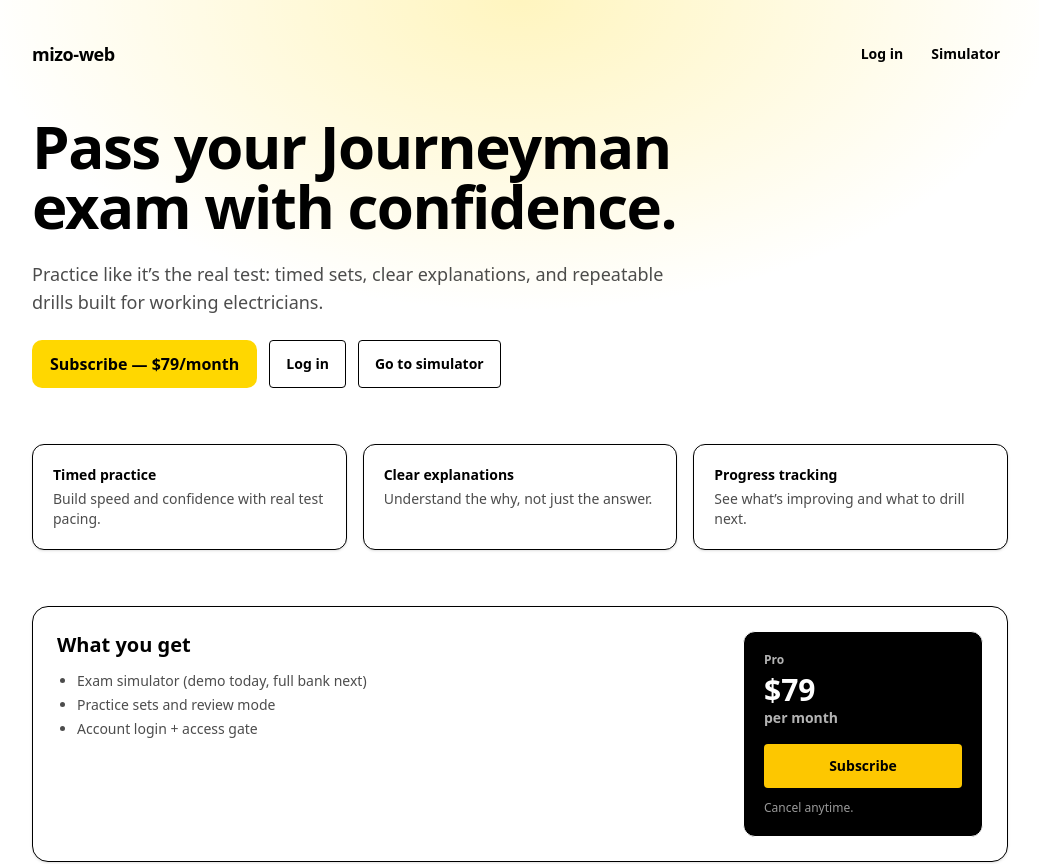
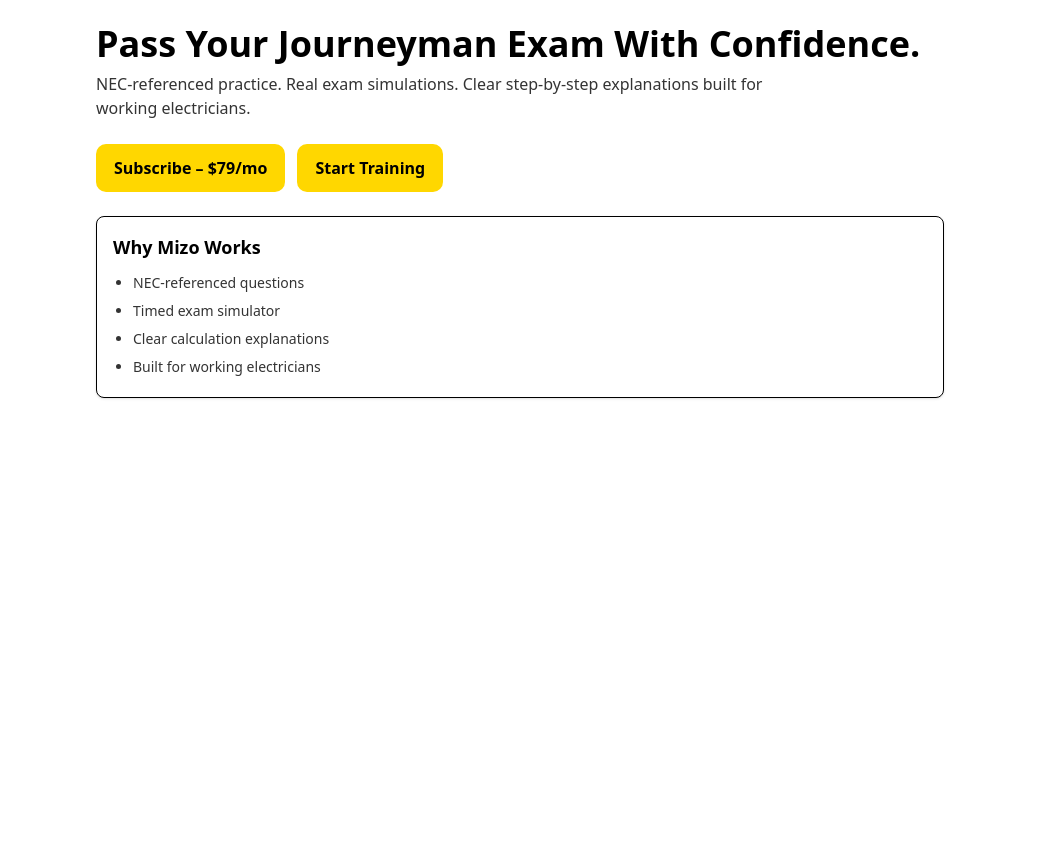
Before and after one commit to devaughndebouse-lgtm/mizo-web, a Next.js app: page / in a window 1280 px wide. Shown: the top 864 px of the page, without its empty margins (120-1159 px from the left). After the commit the page ends 800 px from the top, so only its background shows below. Built offline with nearby package versions, Linux system fonts and the light colour scheme.

Commit message:
Working build

```diff
--- a/app/app/page.tsx
+++ b/app/app/page.tsx
@@ -1,70 +1,57 @@
 "use client";
 
-import { useRouter } from "next/navigation";
 import { useState } from "react";
+import Link from "next/link";
 import { Simulator } from "./simulator";
 
 export default function AppPage() {
-  const router = useRouter();
-  const [loading, setLoading] = useState(false);
-  const [error, setError] = useState<string | null>(null);
-
-  async function logout() {
-    setLoading(true);
-    setError(null);
-    try {
-      const res = await fetch("/api/logout", {
-        method: "POST",
-        credentials: "include",
-      });
-      if (!res.ok) {
-        const out = await res.json().catch(() => ({}));
-        throw new Error(out?.error ?? "Logout failed");
-      }
-      router.replace("/");
-    } catch (err: unknown) {
-      const message =
-        err instanceof Error ? err.message : typeof err === "string" ? err : null;
-      setError(message ?? "Logout failed");
-    } finally {
-      setLoading(false);
-    }
-  }
+  const [topic, setTopic] = useState("mixed");
 
   return (
-    <main className="mx-auto flex min-h-screen max-w-3xl flex-col gap-6 p-6 text-black">
+    <main className="mx-auto flex min-h-screen max-w-4xl flex-col gap-6 p-6">
       <header className="flex flex-col gap-2">
-        <h1 className="text-3xl font-extrabold">Mizo Simulator</h1>
-        <p className="text-sm text-black/70">
-          You’re in. If you got here, your access cookie is set.
+        <h1 className="text-3xl font-extrabold text-black">Mizo Mastery</h1>
+        <p className="text-sm text-black/80">
+          Texas Journeyman training — protected simulator area
         </p>
       </header>
 
+      <section className="rounded-lg border bg-white p-4 shadow-sm text-black">
+        <label className="text-sm font-semibold">Topic</label>
+        <select
+          className="mt-2 rounded border px-3 py-2 text-sm"
+          value={topic}
+          onChange={(e) => setTopic(e.target.value)}
+        >
+          <option value="mixed">Mixed</option>
+          <option value="definitions">Definitions / Plans</option>
+          <option value="calc_theory">Calculations & Theory</option>
+          <option value="services">Services</option>
+          <option value="feeders">Feeders</option>
+          <option value="branch">Branch Circuits</option>
+          <option value="wiring">Wiring Methods</option>
+          <option value="equipment">Equipment & Devices</option>
+          <option value="motors">Motors</option>
+          <option value="controls">Controls / Disconnects</option>
+          <option value="special">Special Occupancies</option>
+          <option value="renewable">Renewable (PV)</option>
+          <option value="dwelling">Dwelling Load</option>
+        </select>
+      </section>
+
+      <section className="rounded-lg border bg-white p-6 shadow-sm text-black">
+        <div className="text-xs uppercase tracking-wide opacity-70">Practice</div>
+        <h2 className="mt-2 text-xl font-semibold">Simulator is live</h2>
+        <p className="mt-2 text-sm opacity-80">
+          Your website is functioning and this page is protected by the paywall.
+        </p>
+      </section>
+
       <Simulator />
 
-      {error ? (
-        <div className="rounded border bg-white p-3 text-sm font-semibold text-red-700">
-          {error}
-        </div>
-      ) : null}
-
-      <div className="flex flex-wrap gap-3">
-        <button
-          className="rounded bg-yellow-400 px-3 py-2 text-sm font-bold text-black disabled:opacity-60"
-          onClick={() => router.push("/")}
-          disabled={loading}
-        >
-          Back to home
-        </button>
-
-        <button
-          className="rounded border border-black bg-white px-3 py-2 text-sm font-bold text-black disabled:opacity-60"
-          onClick={logout}
-          disabled={loading}
-        >
-          {loading ? "Logging out…" : "Log out"}
-        </button>
-      </div>
+      <Link href="/" className="mizo-btn w-fit">
+        Back Home
+      </Link>
     </main>
   );
 }
--- a/app/page.tsx
+++ b/app/page.tsx
@@ -1,34 +1,37 @@
 "use client";
 
-import Link from "next/link";
+import { Suspense, useEffect, useState } from "react";
 import { useRouter, useSearchParams } from "next/navigation";
-import { Suspense, useEffect, useState } from "react";
 
-function HomeInner() {
+function LandingInner() {
   const router = useRouter();
   const searchParams = useSearchParams();
 
-  const [loading, setLoading] = useState(false);
-  const [verifying, setVerifying] = useState(false);
+  const success = searchParams.get("success") === "true";
+  const sessionId = searchParams.get("session_id");
+  const canceled = searchParams.get("canceled") === "true";
+  const reason = searchParams.get("reason");
+
+  const [status, setStatus] = useState<"idle" | "verifying" | "error">("idle");
   const [error, setError] = useState<string | null>(null);
-
-  const success = searchParams.get("success") === "true";
-  const canceled = searchParams.get("canceled") === "true";
-  const sessionId = searchParams.get("session_id");
-  const reason = searchParams.get("reason");
+  const btn = "mizo-btn";
 
   useEffect(() => {
     if (!success || !sessionId) return;
 
     let cancelled = false;
+
     (async () => {
       try {
-        setVerifying(true);
+        setStatus("verifying");
         setError(null);
 
         const res = await fetch(
           `/api/verify-session?session_id=${encodeURIComponent(sessionId)}`,
-          { method: "GET", credentials: "include" }
+          {
+            method: "GET",
+            credentials: "include",
+          }
         );
 
         const data = await res.json().catch(() => ({}));
@@ -37,224 +40,101 @@
         }
 
         if (cancelled) return;
-
-        const email =
-          typeof data?.email === "string" && data.email.trim()
-            ? data.email.trim()
-            : null;
-        const tempPassword =
-          typeof data?.tempPassword === "string" && data.tempPassword.trim()
-            ? data.tempPassword.trim()
-            : null;
-
-        if (email && tempPassword) {
-          const qp = new URLSearchParams({
-            email,
-            temp: tempPassword,
-            next: "/app",
-          });
-          router.replace(`/login?${qp.toString()}`);
-          return;
-        }
-
         router.replace("/app");
       } catch (err: unknown) {
         if (cancelled) return;
+        setStatus("error");
         const message =
           err instanceof Error ? err.message : typeof err === "string" ? err : null;
         setError(message ?? "Verification failed");
-      } finally {
-        if (!cancelled) setVerifying(false);
       }
     })();
 
     return () => {
       cancelled = true;
     };
-  }, [router, sessionId, success]);
+  }, [success, sessionId, router]);
 
   async function startCheckout() {
-    setLoading(true);
-    setError(null);
-    try {
     const res = await fetch("/api/create-checkout-session", {
       method: "POST",
-        headers: { "Content-Type": "application/json" },
+      credentials: "include",
     });
 
     const data = await res.json().catch(() => ({}));
-      if (!res.ok) {
-        throw new Error(data?.error ?? "Checkout failed");
-      }
 
-      if (!data?.url || typeof data.url !== "string") {
-        throw new Error("No checkout URL returned");
+    if (!data?.url) {
+      alert(`Stripe error: ${data?.error ?? "No checkout URL returned"}`);
+      return;
     }
 
     window.location.href = data.url;
-    } catch (err: unknown) {
-      const message =
-        err instanceof Error ? err.message : typeof err === "string" ? err : null;
-      setError(message ?? "Checkout failed");
-    } finally {
-      setLoading(false);
-    }
   }
 
   return (
-    <main className="min-h-screen bg-[radial-gradient(70%_50%_at_50%_0%,rgba(255,215,0,0.25)_0%,rgba(255,255,255,0)_60%)]">
-      <div className="mx-auto max-w-5xl px-6 py-10 text-black">
-        <header className="flex flex-wrap items-center justify-between gap-3">
-          <Link href="/" className="text-lg font-extrabold tracking-tight">
-            mizo-web
-          </Link>
-          <nav className="flex items-center gap-3 text-sm font-semibold">
-            <Link className="rounded px-2 py-1 hover:bg-black/5" href="/login">
-              Log in
-            </Link>
-            <button
-              className="rounded px-2 py-1 hover:bg-black/5"
-              onClick={() => router.push("/app")}
-            >
-              Simulator
-            </button>
-          </nav>
+    <main className="mx-auto flex min-h-screen max-w-4xl flex-col gap-6 p-6">
+      <header className="flex flex-col gap-2">
+        <h1 className="text-4xl font-extrabold text-black">
+          Pass Your Journeyman Exam With Confidence.
+        </h1>
+        <p className="max-w-2xl text-base text-black/80">
+          NEC-referenced practice. Real exam simulations. Clear step-by-step
+          explanations built for working electricians.
+        </p>
       </header>
 
-        <section className="mt-12 grid gap-6">
-          <h1 className="text-balance text-4xl font-extrabold tracking-tight sm:text-6xl">
-            Pass your Journeyman exam with confidence.
-          </h1>
-          <p className="max-w-2xl text-pretty text-base font-medium text-black/70 sm:text-lg">
-            Practice like it’s the real test: timed sets, clear explanations, and
-            repeatable drills built for working electricians.
-          </p>
+      {reason === "subscribe" && (
+        <div className="rounded border bg-white p-4 text-xl font-extrabold text-black">
+          🔒 Simulator access is Pro-only. Subscribe to unlock.
+        </div>
+      )}
 
-          {reason === "subscribe" ? (
-            <div className="rounded-xl border bg-white p-4 text-sm font-semibold">
-              <span className="font-extrabold">Locked:</span> Simulator access is
-              Pro-only. Subscribe to unlock.
+      {status === "verifying" && (
+        <div className="rounded border bg-white p-4 text-sm font-semibold text-black">
+          ✅ Payment received — unlocking access…
         </div>
-          ) : null}
+      )}
 
-          {verifying ? (
-            <div className="rounded-xl border bg-white p-4 text-sm font-semibold">
-              Payment received — unlocking access…
+      {status === "error" && (
+        <div className="rounded border bg-white p-4 text-sm font-semibold text-red-700">
+          Could not unlock access: {error}
         </div>
-          ) : null}
+      )}
 
-          {error ? (
-            <div className="rounded-xl border border-red-200 bg-red-50 p-4 text-sm font-semibold text-red-800">
-              {error}
+      {(success || canceled) && (
+        <div className="rounded border bg-white p-4 text-sm text-black">
+          {success && <div>✅ Checkout completed. Finishing unlock…</div>}
+          {canceled && <div>Checkout canceled.</div>}
         </div>
-          ) : null}
-
-          {(success || canceled) && !verifying && !error ? (
-            <div className="rounded-xl border bg-white p-4 text-sm font-semibold">
-              {success ? "Checkout completed. Finishing setup…" : "Checkout canceled."}
-            </div>
-          ) : null}
+      )}
 
       <div className="flex flex-wrap gap-3">
-            <button
-              className="mizo-btn disabled:opacity-60"
-              onClick={startCheckout}
-              disabled={loading || verifying}
-            >
-              {loading ? "Opening Checkout…" : "Subscribe — $79/month"}
+        <button className={btn} onClick={startCheckout}>
+          Subscribe – $79/mo
         </button>
 
-            <button
-              className="rounded border border-black bg-white px-4 py-3 text-sm font-extrabold text-black disabled:opacity-60"
-              onClick={() => router.push("/login?next=/app")}
-              disabled={verifying}
-            >
-              Log in
-            </button>
-
-            <button
-              className="rounded border border-black bg-white px-4 py-3 text-sm font-extrabold text-black disabled:opacity-60"
-              onClick={() => router.push("/app")}
-              disabled={verifying}
-            >
-              Go to simulator
+        <button className={btn} onClick={() => router.push("/app")}>
+          Start Training
         </button>
       </div>
+
+      <section className="rounded-lg border bg-white p-4 shadow-sm text-black">
+        <h2 className="text-lg font-semibold">Why Mizo Works</h2>
+        <ul className="mt-2 list-disc pl-5 text-sm leading-7 text-black/80">
+          <li>NEC-referenced questions</li>
+          <li>Timed exam simulator</li>
+          <li>Clear calculation explanations</li>
+          <li>Built for working electricians</li>
+        </ul>
       </section>
-
-        <section className="mt-14 grid gap-4 sm:grid-cols-3">
-          {[
-            {
-              title: "Timed practice",
-              body: "Build speed and confidence with real test pacing.",
-            },
-            {
-              title: "Clear explanations",
-              body: "Understand the why, not just the answer.",
-            },
-            {
-              title: "Progress tracking",
-              body: "See what’s improving and what to drill next.",
-            },
-          ].map((c) => (
-            <div key={c.title} className="rounded-xl border bg-white p-5 shadow-sm">
-              <div className="text-sm font-extrabold">{c.title}</div>
-              <div className="mt-1 text-sm font-medium text-black/70">{c.body}</div>
-            </div>
-          ))}
-        </section>
-
-        <section className="mt-14 rounded-2xl border bg-white p-6 shadow-sm">
-          <div className="flex flex-wrap items-start justify-between gap-6">
-            <div>
-              <h2 className="text-xl font-extrabold">What you get</h2>
-              <ul className="mt-3 list-disc space-y-1 pl-5 text-sm font-medium text-black/70">
-                <li>Exam simulator (demo today, full bank next)</li>
-                <li>Practice sets and review mode</li>
-                <li>Account login + access gate</li>
-              </ul>
-            </div>
-            <div className="min-w-[240px] rounded-xl border bg-black p-5 text-white">
-              <div className="text-xs font-bold text-white/70">Pro</div>
-              <div className="mt-1 text-3xl font-extrabold">$79</div>
-              <div className="text-sm font-semibold text-white/70">per month</div>
-              <button
-                className="mt-4 w-full rounded bg-yellow-400 px-4 py-3 text-sm font-extrabold text-black disabled:opacity-60"
-                onClick={startCheckout}
-                disabled={loading || verifying}
-              >
-                {loading ? "Opening Checkout…" : "Subscribe"}
-              </button>
-              <div className="mt-3 text-xs font-medium text-white/60">
-                Cancel anytime.
-              </div>
-            </div>
-          </div>
-        </section>
-
-        <footer className="mt-14 border-t py-8 text-xs font-medium text-black/60">
-          <div className="flex flex-wrap items-center justify-between gap-3">
-            <div>© {new Date().getFullYear()} mizo-web</div>
-            <div className="flex items-center gap-3">
-              <Link className="hover:underline" href="/login">
-                Log in
-              </Link>
-              <button className="hover:underline" onClick={() => router.push("/app")}>
-                Simulator
-              </button>
-            </div>
-          </div>
-        </footer>
-      </div>
     </main>
   );
 }
 
-export default function Home() {
-  // IMPORTANT: useSearchParams() requires a Suspense boundary in App Router.
+export default function Page() {
   return (
     <Suspense fallback={null}>
-      <HomeInner />
+      <LandingInner />
     </Suspense>
   );
 }
--- a/proxy.ts
+++ b/proxy.ts
@@ -4,7 +4,6 @@
 export function proxy(request: NextRequest) {
   const { pathname } = request.nextUrl;
 
-  // Only protect the simulator area
   if (!pathname.startsWith("/app")) {
     return NextResponse.next();
   }
```
Also changed, not shown: app/api/verify-session/route.ts (+29 -48 lines). Lines whose indentation alone changed are shown as unchanged.
